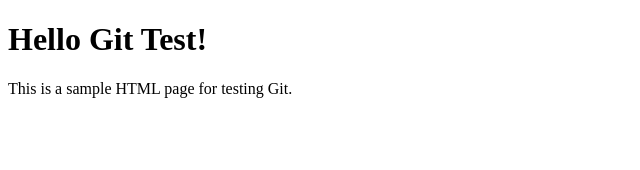
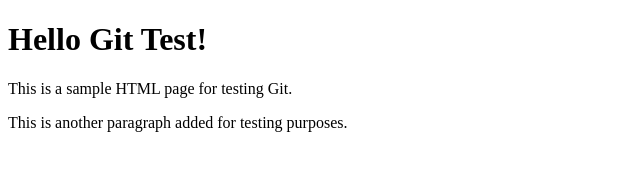
Before and after one commit to JideBakare/Myrep, a plain HTML site: page index.htm in a window 1280 px wide. Shown: the whole page, without its empty margins (0-640 px from the left). Drawn offline with Linux system fonts and the light colour scheme.

Commit message:
Update index.htm

```diff
--- a/index.htm
+++ b/index.htm
@@ -6,5 +6,6 @@
 	<body>
 		    <h1>Hello Git Test!</h1>
 		    <p>This is a sample HTML page for testing Git.</p>
+		    <p>This is another paragraph added for testing purposes.</p>
 	</body>
 </html>
```
